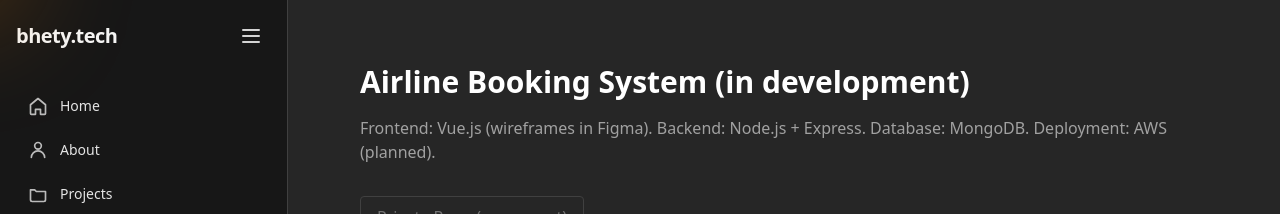
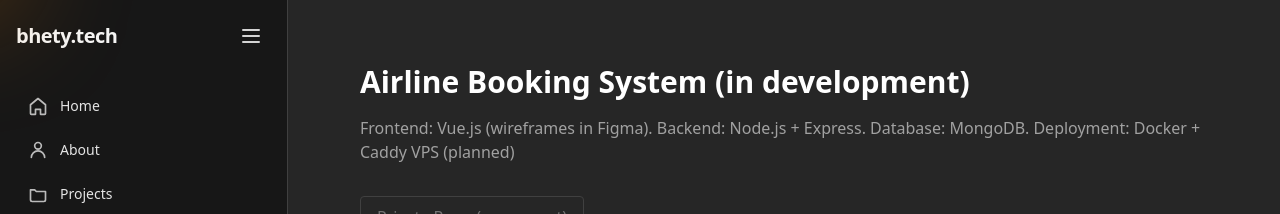
Before and after one commit to bhetypen/nuxt-portfolio, a Nuxt app: page /projects/airline-booking-system in a window 1280 px wide. Shown: the top 214 px of the page. Built offline with nearby package versions, Linux system fonts and the light colour scheme.

Commit message:
Edited project description

```diff
--- a/app/data/project.ts
+++ b/app/data/project.ts
@@ -68,7 +68,7 @@ export const projects: Project[] = [
         description:
             'Planned full-stack app with search, booking and payments.',
         long:
-            'Frontend: Vue.js (wireframes in Figma). Backend: Node.js + Express. Database: MongoDB. Deployment: AWS (planned).',
+            'Frontend: Vue.js (wireframes in Figma). Backend: Node.js + Express. Database: MongoDB. Deployment: Docker + Caddy VPS (planned)',
         tech: ['Vue', 'Node.js', 'Express', 'MongoDB', 'Figma', 'AWS (planned)'],
         repoPrivate: true,
         images: ['/images/airline-cover.png'],
@@ -83,7 +83,7 @@ export const projects: Project[] = [
         img: '/images/quiz-cover.png',
         url: 'https://quize.bhetycodes.com/',
         description:
-            'Learning app with interactive quiz logic and responsive UI.',
+            'A Quiz APP with interactive quiz logic and responsive UI using vanilla javascript, css and html',
         tech: ['JavaScript', 'HTML', 'CSS'],
         images: ['/images/quiz-cover.png'],
     },
@@ -95,7 +95,7 @@ export const projects: Project[] = [
         img: '/images/portfolio-cover.png',
         url: 'https://bhetypen.github.io/webportfolio',
         description:
-            'Personal portfolio with responsive landing page.',
+            'Personal portfolio with responsive landing page without framework.',
         tech: ['JavaScript', 'HTML', 'CSS'],
         images: ['/images/portfolio-cover.png'],
     },
```
